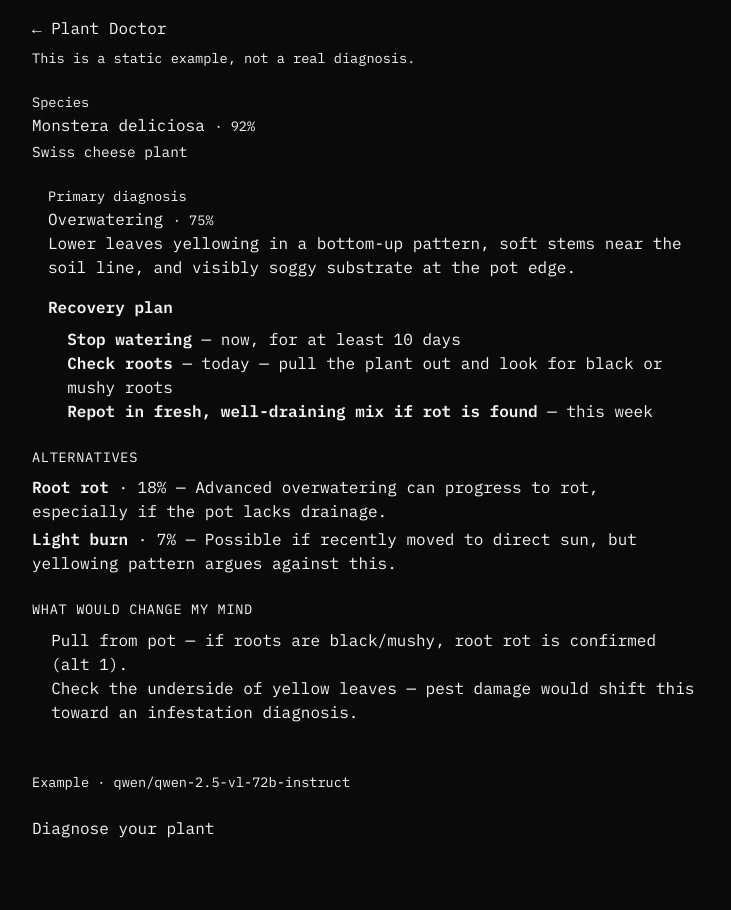
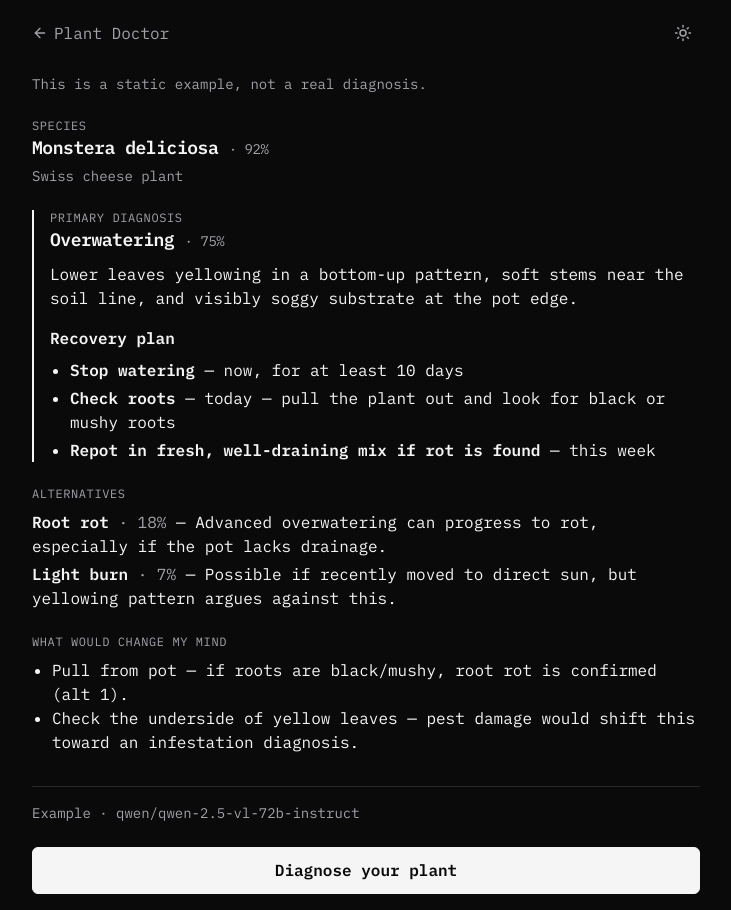
Before and after one commit to meigo/slop-plant-doctor, a SvelteKit app: page /example in a window 1280 px wide. Shown: the whole page, without its empty margins (274-1005 px from the left). Before the commit the page ends 856 px from the top, so only its background shows below. Built offline with nearby package versions, Linux system fonts and the light colour scheme.

Commit message:
Migrate plant example page to Tailwind + PageHeader

```diff
--- a/src/routes/example/+page.svelte
+++ b/src/routes/example/+page.svelte
@@ -1,6 +1,5 @@
 <script lang="ts">
-  // Static example — uses the same render code as /d/[id] but with hard-coded data.
-  // Lives outside the dynamic route so it doesn't hit KV and is always available.
+  import PageHeader from '$lib/components/PageHeader.svelte';
 
   const result = {
     species: { name: 'Monstera deliciosa', confidence: 0.92, commonNames: ['Swiss cheese plant'] },
@@ -25,7 +24,6 @@
     meta: { model: 'qwen/qwen-2.5-vl-72b-instruct', createdAt: '2026-05-11T10:00:00Z' }
   };
 
-  const created = new Date(result.meta.createdAt);
   const pct = (n: number) => `${Math.round(n * 100)}%`;
 </script>
 
@@ -33,51 +31,56 @@
   <title>Example diagnosis — Plant Doctor</title>
 </svelte:head>
 
-<header style="margin-bottom: 1.5rem;">
-  <a href="/" style="color: var(--muted); text-decoration: none;">← Plant Doctor</a>
-  <p style="margin: 0.5rem 0 0; color: var(--muted); font-size: 0.85rem;">This is a static example, not a real diagnosis.</p>
-</header>
+<PageHeader>Plant Doctor</PageHeader>
 
-<section style="margin-bottom: 1.5rem;">
-  <p style="margin: 0; color: var(--muted); font-size: 0.85rem;">Species</p>
-  <h2 style="margin: 0;">{result.species.name} <span style="color: var(--muted); font-weight: normal; font-size: 0.85rem;">· {pct(result.species.confidence)}</span></h2>
-  <p style="margin: 0.25rem 0 0; color: var(--muted); font-size: 0.9rem;">{result.species.commonNames.join(', ')}</p>
+<p class="text-muted text-sm mb-6">This is a static example, not a real diagnosis.</p>
+
+<section class="mb-6">
+  <p class="text-xs uppercase tracking-wider text-muted m-0">Species</p>
+  <h2 class="text-lg font-semibold tracking-tight m-0">
+    {result.species.name}
+    <span class="text-muted font-normal text-sm">· {pct(result.species.confidence)}</span>
+  </h2>
+  <p class="text-muted text-sm mt-1">{result.species.commonNames.join(', ')}</p>
 </section>
 
-<section style="margin-bottom: 1.5rem; border-left: 3px solid var(--accent); padding-left: 1rem;">
-  <p style="margin: 0; color: var(--muted); font-size: 0.85rem;">Primary diagnosis</p>
-  <h2 style="margin: 0;">{result.primary.name} <span style="color: var(--muted); font-weight: normal; font-size: 0.85rem;">· {pct(result.primary.confidence)}</span></h2>
-  <p>{result.primary.rationale}</p>
-  <p style="margin: 1rem 0 0.5rem; font-weight: 600;">Recovery plan</p>
-  <ul style="margin: 0; padding-left: 1.2rem;">
+<section class="mb-6 border-l-2 border-fg pl-4">
+  <p class="text-xs uppercase tracking-wider text-muted m-0">Primary diagnosis</p>
+  <h2 class="text-lg font-semibold tracking-tight m-0">
+    {result.primary.name}
+    <span class="text-muted font-normal text-sm">· {pct(result.primary.confidence)}</span>
+  </h2>
+  <p class="mt-2">{result.primary.rationale}</p>
+  <p class="mt-4 mb-2 font-semibold">Recovery plan</p>
+  <ul class="m-0 pl-5 list-disc space-y-1">
     {#each result.primary.recovery as step}
       <li><strong>{step.action}</strong> — {step.when}</li>
     {/each}
   </ul>
 </section>
 
-<section style="margin-bottom: 1.5rem;">
-  <p style="margin: 0 0 0.5rem; color: var(--muted); font-size: 0.85rem; text-transform: uppercase; letter-spacing: 0.05em;">Alternatives</p>
+<section class="mb-6">
+  <p class="text-xs uppercase tracking-wider text-muted mb-2">Alternatives</p>
   {#each result.alternatives as alt}
-    <p style="margin: 0.25rem 0;"><strong>{alt.name}</strong> <span style="color: var(--muted);">· {pct(alt.confidence)}</span> — {alt.rationale}</p>
+    <p class="my-1"><strong>{alt.name}</strong> <span class="text-muted">· {pct(alt.confidence)}</span> — {alt.rationale}</p>
   {/each}
 </section>
 
-<section style="margin-bottom: 1.5rem;">
-  <p style="margin: 0 0 0.5rem; color: var(--muted); font-size: 0.85rem; text-transform: uppercase; letter-spacing: 0.05em;">What would change my mind</p>
-  <ul style="margin: 0; padding-left: 1.2rem;">
+<section class="mb-6">
+  <p class="text-xs uppercase tracking-wider text-muted mb-2">What would change my mind</p>
+  <ul class="m-0 pl-5 list-disc">
     {#each result.whatWouldChangeMyMind as check}
       <li>{check}</li>
     {/each}
   </ul>
 </section>
 
-<footer style="margin-top: 2rem; padding-top: 1rem; border-top: 1px solid var(--border); color: var(--muted); font-size: 0.85rem;">
+<footer class="mt-8 pt-4 border-t border-line text-muted text-sm">
   Example · {result.meta.model}
 </footer>
 
-<div style="margin-top: 1.5rem;">
-  <a href="/" class="button-primary" style="display: inline-block; text-align: center; text-decoration: none;">
+<div class="mt-6">
+  <a href="/" class="btn-primary text-center no-underline">
     Diagnose your plant
   </a>
 </div>
```
